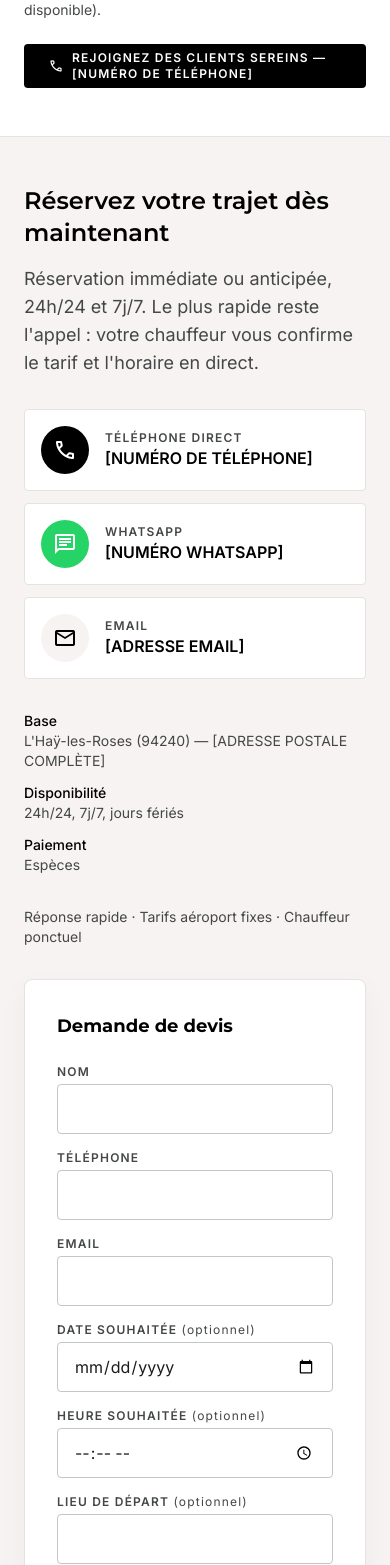
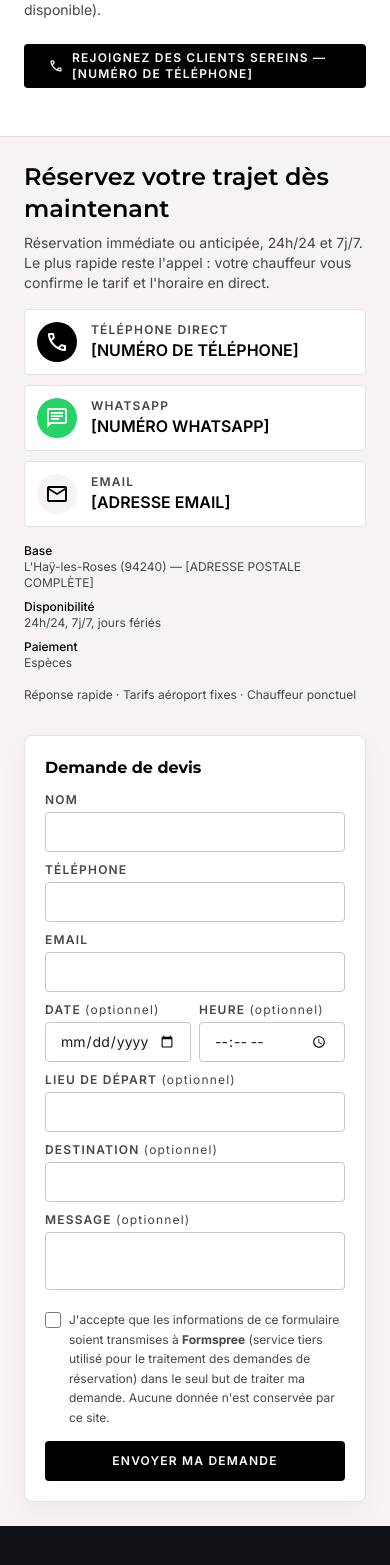
Before and after one commit to Peter-Binate/souhalio-vtc, a Next.js app: page / in a window 390 px wide. Shown: the part 8843-10408 px from the top of the page. Built offline with nearby package versions, Linux system fonts and the light colour scheme; no server answers.

Commit message:
style: refactor contact section layout and update input component styling for improved responsiveness

```diff
--- a/components/sections/contact.tsx
+++ b/components/sections/contact.tsx
@@ -7,7 +7,7 @@ import { useContactForm } from "@/lib/use-contact-form";
 import { BUSINESS, telHref, waHref } from "@/lib/constants";
 
 const inputClassName =
-  "mt-1 min-h-11 w-full rounded-standard border border-border-input bg-surface px-4 py-3 text-base text-foreground outline-none transition-colors focus:border-primary focus:ring-1 focus:ring-primary dark:border-zinc-700 dark:bg-zinc-900 dark:text-zinc-50 dark:focus:border-zinc-100";
+  "mt-1 min-h-10 sm:min-h-11 w-full rounded-standard border border-border-input bg-surface px-3.5 py-2 text-sm text-foreground outline-none transition-colors focus:border-primary focus:ring-1 focus:ring-primary dark:border-zinc-700 dark:bg-zinc-900 dark:text-zinc-50 dark:focus:border-zinc-100";
 
 const CONTACT_CHANNELS = [
   {
@@ -109,36 +109,37 @@ export function Contact() {
     <section
       id="contact"
       aria-labelledby="contact-heading"
-      className="border-t border-border bg-surface-low py-12 md:py-[80px] dark:border-zinc-800 dark:bg-zinc-900/40"
+      className="flex min-h-[calc(100dvh-4rem)] w-full scroll-mt-16 items-center justify-center border-t border-border bg-surface-low px-6 py-6 lg:h-[calc(100dvh-4rem)] lg:py-4 dark:border-zinc-800 dark:bg-zinc-900/40"
     >
-      <div className="mx-auto grid max-w-[1280px] grid-cols-1 gap-8 px-6 md:grid-cols-2 lg:gap-24">
+      <div className="mx-auto w-full max-w-7xl">
+        <div className="grid grid-cols-1 items-center gap-8 md:grid-cols-2 lg:gap-16 xl:gap-24">
           {/* Colonne gauche : infos */}
-        <div className="space-y-8">
+          <div className="flex flex-col justify-center space-y-4 md:space-y-6">
             <div>
               <h2
                 id="contact-heading"
-              className="font-headline mb-4 text-2xl font-semibold text-primary md:text-3xl dark:text-zinc-50"
+                className="font-headline mb-2 text-2xl font-semibold text-primary md:text-3xl dark:text-zinc-50"
               >
                 Réservez votre trajet dès maintenant
               </h2>
-            <p className="text-lg text-muted dark:text-zinc-400">
+              <p className="text-sm md:text-base text-muted dark:text-zinc-400">
                 Réservation immédiate ou anticipée, 24h/24 et 7j/7. Le plus rapide reste
                 l&apos;appel : votre chauffeur vous confirme le tarif et l&apos;horaire en direct.
               </p>
             </div>
 
-          <div className="space-y-3">
+            <div className="space-y-2.5">
               {CONTACT_CHANNELS.map((channel) => (
                 <a
                   key={channel.label}
                   href={channel.href}
-                className="hover-lift flex items-center gap-4 rounded-standard border border-border bg-surface p-4 dark:border-zinc-800 dark:bg-zinc-950"
+                  className="hover-lift flex items-center gap-3.5 rounded-standard border border-border bg-surface p-3 sm:p-3.5 dark:border-zinc-800 dark:bg-zinc-950"
                 >
                   <span
                     aria-hidden="true"
-                  className={`flex h-12 w-12 shrink-0 items-center justify-center rounded-full ${channel.iconBg}`}
+                    className={`flex h-10 w-10 shrink-0 items-center justify-center rounded-full ${channel.iconBg}`}
                   >
-                  <span className="material-symbols-outlined">{channel.icon}</span>
+                    <span className="material-symbols-outlined text-lg">{channel.icon}</span>
                   </span>
                   <span>
                     <span className="block text-xs font-semibold tracking-widest text-muted uppercase dark:text-zinc-400">
@@ -152,7 +153,7 @@ export function Contact() {
               ))}
             </div>
 
-          <dl className="grid gap-3 text-sm text-muted sm:grid-cols-2 dark:text-zinc-400">
+            <dl className="grid gap-2 text-xs sm:text-sm text-muted sm:grid-cols-2 dark:text-zinc-400">
               <div>
                 <dt className="font-medium text-primary dark:text-zinc-50">Base</dt>
                 <dd>
@@ -169,18 +170,18 @@ export function Contact() {
               </div>
             </dl>
 
-          <p className="text-sm text-muted dark:text-zinc-400">
+            <p className="text-xs text-muted md:text-sm dark:text-zinc-400">
               Réponse rapide · Tarifs aéroport fixes · Chauffeur ponctuel
             </p>
           </div>
 
           {/* Colonne droite : formulaire */}
-        <div className="rounded-card border border-border bg-surface p-8 ambient-shadow dark:border-zinc-800 dark:bg-zinc-950">
-          <h3 className="font-headline mb-6 text-lg font-bold text-primary dark:text-zinc-50">
+          <div className="rounded-card border border-border bg-surface p-5 sm:p-6 ambient-shadow dark:border-zinc-800 dark:bg-zinc-950">
+            <h3 className="font-headline mb-3 text-base sm:text-lg font-bold text-primary dark:text-zinc-50">
               Demande de devis
             </h3>
-          <form onSubmit={handleSubmit(onSubmit)} noValidate className="space-y-4">
-            <div className="grid gap-4 sm:grid-cols-2">
+            <form onSubmit={handleSubmit(onSubmit)} noValidate className="space-y-2.5 sm:space-y-3">
+              <div className="grid gap-2.5 sm:gap-3 sm:grid-cols-2">
                 <TextField id="nom" label="Nom" register={register} error={errors.nom} />
                 <TextField
                   id="telephone"
@@ -190,8 +191,10 @@ export function Contact() {
                   error={errors.telephone}
                 />
                 <TextField id="email" label="Email" type="email" register={register} error={errors.email} />
-              <TextField id="date" label="Date souhaitée" optional type="date" register={register} error={errors.date} />
-              <TextField id="heure" label="Heure souhaitée" optional type="time" register={register} error={errors.heure} />
+                <div className="grid grid-cols-2 gap-2">
+                  <TextField id="date" label="Date" optional type="date" register={register} error={errors.date} />
+                  <TextField id="heure" label="Heure" optional type="time" register={register} error={errors.heure} />
+                </div>
                 <TextField id="depart" label="Lieu de départ" optional register={register} error={errors.depart} />
                 <TextField
                   id="destination"
@@ -211,22 +214,22 @@ export function Contact() {
                 </label>
                 <textarea
                   id="contact-message"
-                rows={4}
+                  rows={2}
                   {...register("message")}
                   className={`${inputClassName} resize-none`}
                 />
               </div>
 
-            <div className="flex items-start gap-2 py-2">
+              <div className="flex items-start gap-2 py-1">
                 <input
                   id="contact-consentement"
                   type="checkbox"
                   aria-invalid={!!errors.consentement}
                   aria-describedby={errors.consentement ? "contact-consentement-error" : undefined}
                   {...register("consentement")}
-                className="mt-1 h-5 w-5 shrink-0 rounded border-border-input text-primary focus:ring-primary dark:border-zinc-700"
+                  className="mt-0.5 h-4 w-4 shrink-0 rounded border-border-input text-primary focus:ring-primary dark:border-zinc-700"
                 />
-              <label htmlFor="contact-consentement" className="text-sm text-muted dark:text-zinc-400">
+                <label htmlFor="contact-consentement" className="text-xs leading-relaxed text-muted dark:text-zinc-400">
                   J&apos;accepte que les informations de ce formulaire soient transmises à{" "}
                   <strong>Formspree</strong> (service tiers utilisé pour le traitement des
                   demandes de réservation) dans le seul but de traiter ma demande. Aucune donnée
@@ -242,7 +245,7 @@ export function Contact() {
               <button
                 type="submit"
                 disabled={isSubmitting || isPending}
-              className="flex min-h-11 w-full items-center justify-center gap-2 rounded-standard bg-primary py-4 text-xs font-semibold tracking-widest text-white uppercase transition-colors hover:bg-deep-midnight disabled:cursor-not-allowed disabled:opacity-50 dark:bg-white dark:text-zinc-900 dark:hover:bg-zinc-200"
+                className="flex min-h-10 sm:min-h-11 w-full items-center justify-center gap-2 rounded-standard bg-primary py-2.5 sm:py-3 text-xs font-semibold tracking-widest text-white uppercase transition-colors hover:bg-deep-midnight disabled:cursor-not-allowed disabled:opacity-50 dark:bg-white dark:text-zinc-900 dark:hover:bg-zinc-200"
               >
                 {isPending && (
                   <span
@@ -282,6 +285,7 @@ export function Contact() {
             </form>
           </div>
         </div>
+      </div>
     </section>
   );
 }
```
Lines whose indentation alone changed are shown as unchanged.
